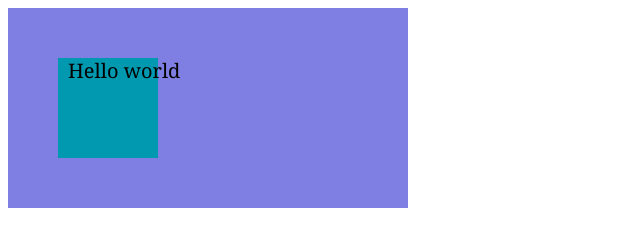
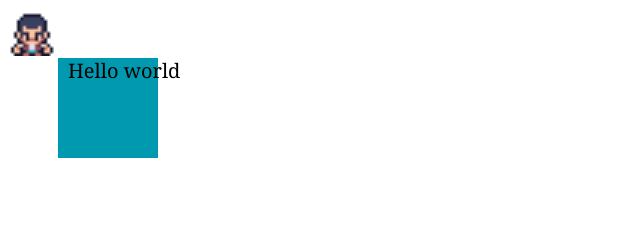
Before and after one commit to ansox/gameLoop, a plain HTML site: page index.html in a window 1280 px wide. Shown: the whole page, without its empty margins (0-640 px from the left). Drawn offline with Linux system fonts and the light colour scheme.

Commit message:
Animate sprite

```diff
--- a/index.html
+++ b/index.html
@@ -19,11 +19,21 @@
     image.src = './idle.png';
     image.onload = () => init();
     x = 0
-
+    let frames = 0;
+    let maxFrames = 5;
+    let curAnimation = 0;
+    maxAnimation = 6;
+    const player = [];
 
     function init() {
       canvas = document.getElementById('canvas');
       context = canvas.getContext('2d');
+      player.push(0);
+      player.push(16 * 1);
+      player.push(16 * 2);
+      player.push(16 * 3);
+      player.push(16 * 4);
+      player.push(16 * 5);
 
       window.requestAnimationFrame(run);
     }
@@ -38,6 +48,16 @@
 
     function tick() {
       console.log('tick');
+
+      frames++;
+      if (frames > maxFrames) {
+        frames = 0;
+
+        curAnimation++;
+        if (curAnimation >= maxAnimation) {
+          curAnimation = 0;
+        }
+      }
     }
 
     function render() {
@@ -48,11 +68,11 @@
       context.fillStyle = color;
       context.fillRect(0, 0, 400, 200);
 
+      context.drawImage(image, player[curAnimation], 0, 16, 16, 0, 0, 48, 48);
 
+      // context.fillStyle = "rgba(0, 0, 200, 0.5)";
+      // context.fillRect(0, 0, 400, 200);
 
-      context.drawImage(image, 32, 0, 16, 16, x, 0, 48, 48);
-      context.fillStyle = "rgba(0, 0, 200, 0.5)";
-      context.fillRect(0, 0, 400, 200);
       x += 3
 
       color = '#0099b0'
```
